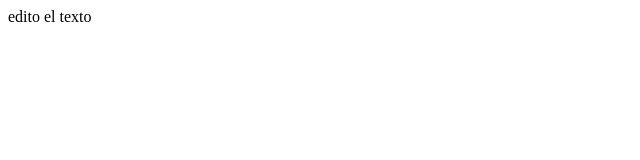
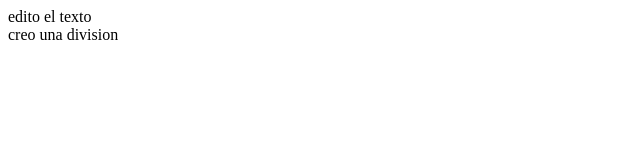
Before and after one commit to SantiagoLorenzini/prueba-personal-, a plain HTML site: page index.html in a window 1280 px wide. Shown: the full height of the page, 0-640 px from the left. Drawn offline with Linux system fonts and the light colour scheme.

Commit message:
agregue otra linea de cofigo

```diff
--- a/index.html
+++ b/index.html
@@ -2,4 +2,7 @@
 <html lang="es">
     <title> prueba git and github</title>
     <head>edito el texto </head>
+    <div>
+        creo una division
+    </div>
 </html>
```
